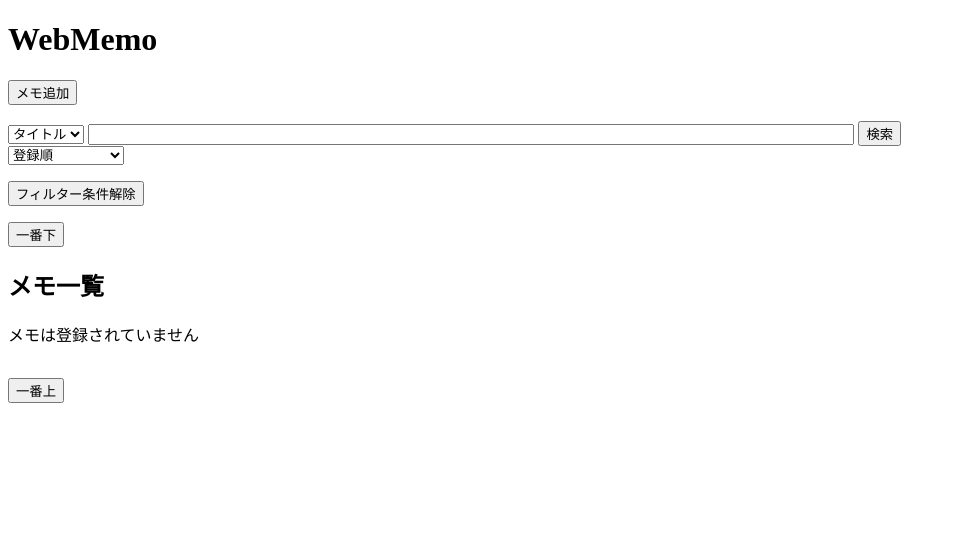
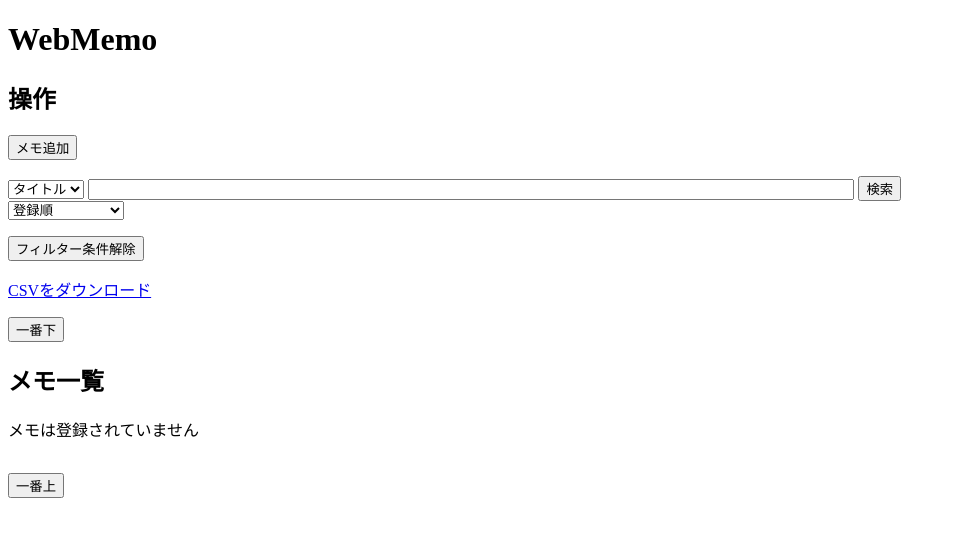
Before and after one commit to gkjg8787/WebMemo-Django, a Django app: page /webmemo/ in a window 1280 px wide. Shown: the top 537 px of the page, without its empty margins (0-956 px from the left). Run offline with Django 4.2, Linux system fonts and the light colour scheme; data that the repository does not hold is empty.

Commit message:
add download csv

```diff
--- a/mysite/mysite/settings.py
+++ b/mysite/mysite/settings.py
@@ -25,7 +25,7 @@ SECRET_KEY = "django-insecure--tof)dr=bm(eb#v#z7-2skagla%4+l7lp(qpc^qlwx@leok%$d
 # SECURITY WARNING: don't run with debug turned on in production!
 DEBUG = False
 
-ALLOWED_HOSTS = []
+ALLOWED_HOSTS = ["*"]
 
 
 # Application definition
--- a/mysite/mysite/urls.py
+++ b/mysite/mysite/urls.py
@@ -13,10 +13,11 @@ Including another URLconf
     1. Import the include() function: from django.urls import include, path
     2. Add a URL to urlpatterns:  path('blog/', include('blog.urls'))
 """
+
 from django.contrib import admin
 from django.urls import path, include
 
 urlpatterns = [
-    path('webmemo/', include('webmemo.urls'))
-    ,path('admin/', admin.site.urls),
+    path("webmemo/", include("webmemo.urls")),
+    path("admin/", admin.site.urls),
 ]
--- a/mysite/webmemo/templates/webmemo/index.html
+++ b/mysite/webmemo/templates/webmemo/index.html
@@ -22,6 +22,7 @@
       }
     </script>
     <h1>WebMemo</h1>
+    <h2>操作</h2>
     <p><form action="{% url 'webmemo:index' %}" method="post">
         {% csrf_token %}
         <button type="submit" name="webmemo_act" value="add">メモ追加</button></button>
@@ -46,6 +47,9 @@
     <form id="filter_clear_webmemo" action="{% url 'webmemo:index' %}" method="get">
       <input type="submit" value="フィルター条件解除">
     </form>
+    <p>
+      <a href="{% url 'webmemo:csv_download' %}">CSVをダウンロード</a>
+    </p>
     <p>
       <input type="button" value="一番下" onclick="gotoBottom()">
     </p>
--- a/mysite/webmemo/urls.py
+++ b/mysite/webmemo/urls.py
@@ -1,9 +1,10 @@
 from django.urls import path
 from . import views
 
-app_name = 'webmemo'
+app_name = "webmemo"
 
 urlpatterns = [
-    path('', views.index, name='index'),
-    path('<int:memo_id>/', views.edit,name="edit"),
+    path("", views.index, name="index"),
+    path("<int:memo_id>/", views.edit, name="edit"),
+    path("csv-download/", views.csv_download, name="csv_download"),
 ]
--- a/mysite/webmemo/views.py
+++ b/mysite/webmemo/views.py
@@ -1,8 +1,11 @@
 from datetime import datetime, timezone
 from dateutil import tz
 from dataclasses import dataclass, asdict, field
+import csv
 
 from django.shortcuts import render, get_object_or_404, redirect
+from django.http import HttpResponse
+
 from .models import MemoText
 
 JST = tz.gettz("Asia/Tokyo")
@@ -176,3 +179,32 @@ def updateMemo(request, memo_id):
         memo.updated_at = nowtime
         memo.save()
         return "更新しました : " + nowtime.astimezone(JST).isoformat()
+
+
+def csv_download(request):
+    # データベースから抽出したいデータを取得
+    data = MemoText.objects.all()
+
+    # CSVファイルの生成
+    response = HttpResponse(content_type="text/csv")
+    now = datetime.now(timezone.utc)
+    response["Content-Disposition"] = f'attachment; filename="data_{now.date()}.csv"'
+
+    writer = csv.writer(response)
+    writer.writerow(
+        ["id", "title", "label", "text", "updated_at", "created_at"]
+    )  # ヘッダー行の書き込み
+
+    for row in data:
+        writer.writerow(
+            [
+                row.id,
+                row.titleName,
+                row.label,
+                row.mainText,
+                row.updated_at,
+                row.created_at,
+            ]
+        )  # データ行の書き込み
+
+    return response
```
